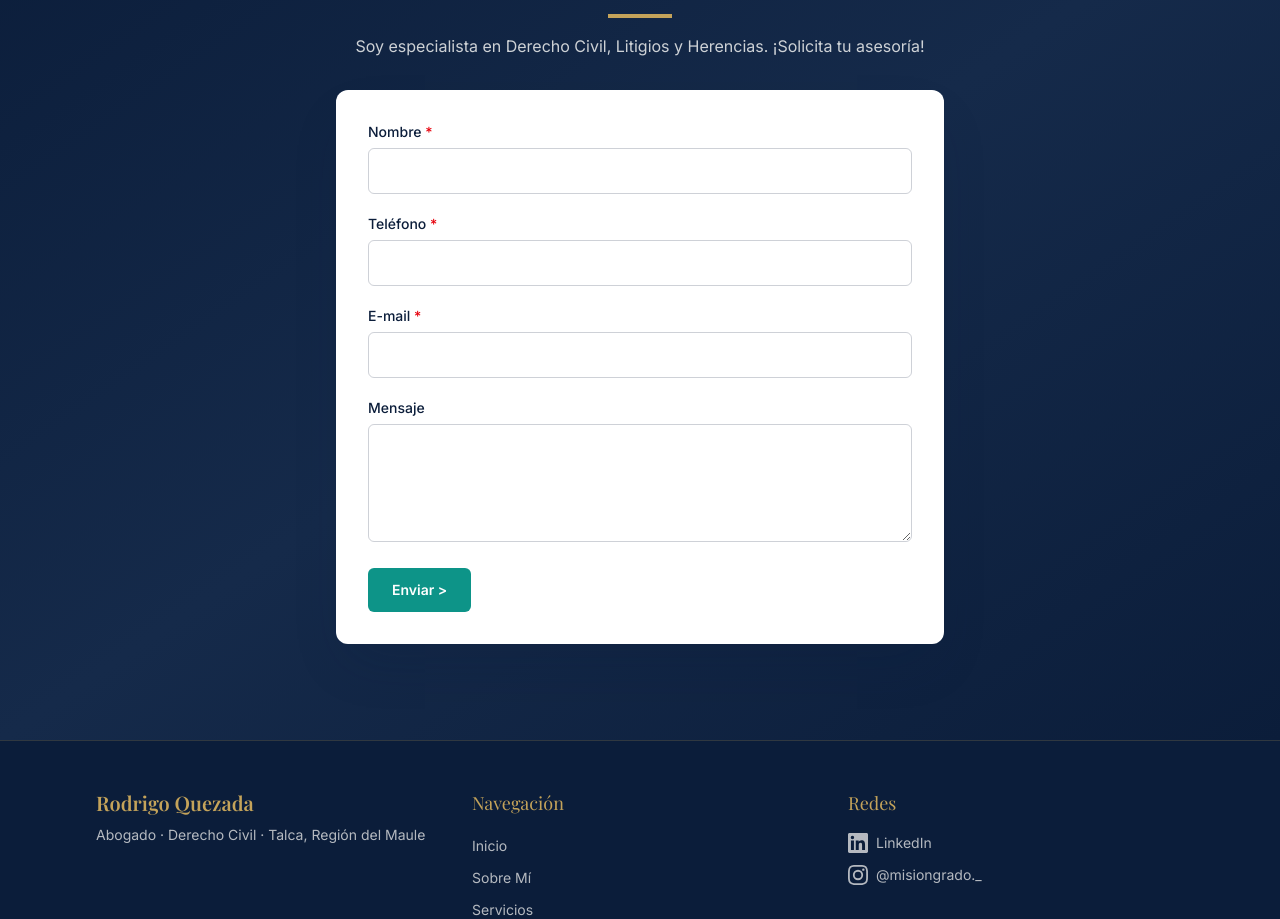
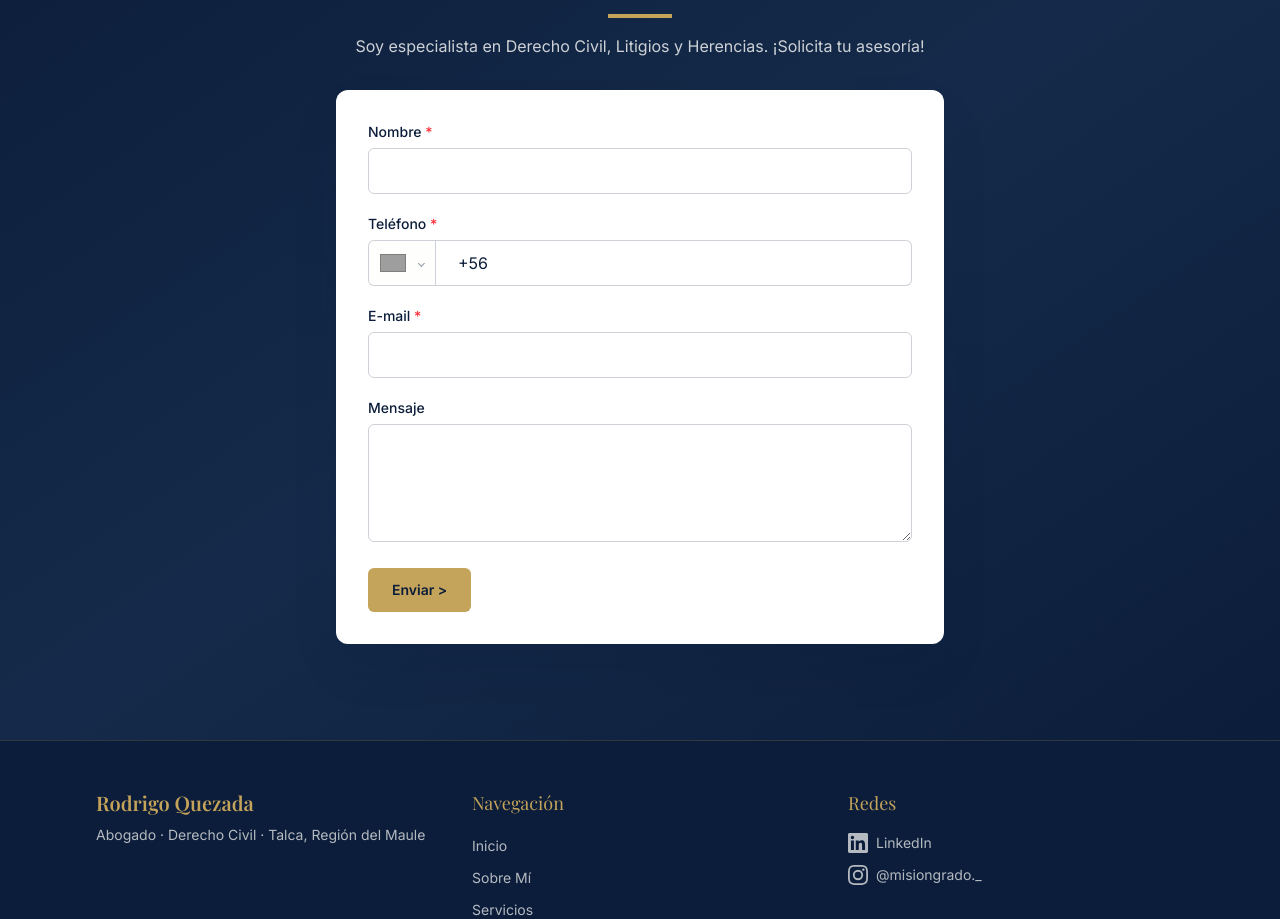
Before and after one commit to felipe-gomez-quezada/rodrigo-gomez-quezada, a Next.js app: page / in a window 1280 px wide. Shown: the part 3048-3967 px from the top of the page. Built offline with nearby package versions, Linux system fonts and the light colour scheme; grey boxes are pictures that could not be loaded; a web font is replaced by a local one.

Commit message:
💄 Improve form UI

```diff
--- a/app/globals.css
+++ b/app/globals.css
@@ -36,4 +36,44 @@
   body {
     @apply bg-cream text-navy font-sans antialiased;
   }
+
+  .phone-input {
+    --PhoneInput-color--focus: var(--gold);
+    --PhoneInputCountrySelectArrow-color--focus: var(--gold);
+    --PhoneInputCountryFlag-borderColor--focus: var(--gold);
+
+    @apply flex w-full items-stretch overflow-hidden rounded-md border border-navy/20 bg-white transition-colors;
+  }
+
+  .phone-input:focus-within {
+    @apply border-gold ring-2 ring-gold/20;
+  }
+
+  .phone-input--error {
+    @apply border-red-500;
+  }
+
+  .phone-input--error:focus-within {
+    @apply border-red-500 ring-2 ring-red-500/20;
+  }
+
+  .phone-input .PhoneInputCountry {
+    @apply shrink-0 self-stretch border-r border-navy/20 bg-cream/40 px-3;
+  }
+
+  .phone-input .PhoneInputCountrySelect {
+    @apply h-full cursor-pointer bg-transparent py-2.5 pr-2 text-sm text-navy outline-none;
+  }
+
+  .phone-input .PhoneInputCountryIcon {
+    @apply mr-2;
+  }
+
+  .phone-input .PhoneInputInput {
+    @apply min-w-0 flex-1 border-0 bg-transparent px-4 py-2.5 text-navy outline-none;
+  }
+
+  .phone-input .PhoneInputInput::placeholder {
+    @apply text-navy/40;
+  }
 }
--- a/components/contact-form.tsx
+++ b/components/contact-form.tsx
@@ -1,11 +1,15 @@
 "use client";
 
-import { useActionState, useState } from "react";
+import { useActionState } from "react";
+import { zodResolver } from "@hookform/resolvers/zod";
+import { useForm } from "react-hook-form";
 import { submitContactRequest } from "@/app/actions";
+import { PhoneInputField } from "@/components/phone-input-field";
 import {
   contactSchema,
   initialContactFormState,
   type ContactFormData,
+  type ContactFormInput,
 } from "@/lib/contact-schema";
 
 function SubmitButton({ disabled }: { disabled: boolean }) {
@@ -13,11 +17,50 @@ function SubmitButton({ disabled }: { disabled: boolean }) {
     <button
       type="submit"
       disabled={disabled}
-      className="inline-flex w-full items-center justify-center rounded-md bg-teal px-6 py-3 text-sm font-semibold text-white transition-colors hover:bg-teal-dark disabled:cursor-not-allowed disabled:opacity-60 sm:w-auto"
+      className="inline-flex w-full items-center justify-center rounded-md bg-gold px-6 py-3 text-sm font-semibold text-navy transition-all hover:brightness-95 active:brightness-90 disabled:cursor-not-allowed disabled:opacity-60 sm:w-auto"
     >
       Enviar &gt;
     </button>
   );
+}
+
+type FormFieldProps = {
+  id: keyof ContactFormInput;
+  label: string;
+  required?: boolean;
+  error?: string;
+  children: React.ReactNode;
+};
+
+function FormField({ id, label, required, error, children }: FormFieldProps) {
+  const hasError = Boolean(error);
+
+  return (
+    <div>
+      <label
+        htmlFor={id}
+        className={`mb-1.5 block text-sm font-medium ${
+          hasError ? "text-red-500" : "text-navy"
+        }`}
+      >
+        {label}
+        {required ? <span className="text-red-500"> *</span> : null}
+      </label>
+      {children}
+      {hasError ? (
+        <p className="mt-1 text-sm text-red-500">{error}</p>
+      ) : null}
+    </div>
+  );
+}
+
+const inputBaseClass =
+  "w-full rounded-md border px-4 py-2.5 text-navy outline-none transition-colors focus:ring-2";
+
+function inputClassName(hasError: boolean) {
+  return hasError
+    ? `${inputBaseClass} border-red-500 focus:border-red-500 focus:ring-red-500/20`
+    : `${inputBaseClass} border-navy/20 focus:border-gold focus:ring-gold/20`;
 }
 
 export function ContactForm() {
@@ -25,47 +68,35 @@ export function ContactForm() {
     submitContactRequest,
     initialContactFormState,
   );
-  const [clientErrors, setClientErrors] = useState<
-    Partial<Record<keyof ContactFormData, string>>
-  >({});
 
-  const handleSubmit = (event: React.FormEvent<HTMLFormElement>) => {
-    const formData = new FormData(event.currentTarget);
-    const raw = {
-      nombre: String(formData.get("nombre") ?? ""),
-      telefono: String(formData.get("telefono") ?? ""),
-      email: String(formData.get("email") ?? ""),
-      mensaje: String(formData.get("mensaje") ?? ""),
-    };
+  const {
+    register,
+    control,
+    handleSubmit,
+    formState: { errors },
+  } = useForm<ContactFormInput, unknown, ContactFormData>({
+    resolver: zodResolver(contactSchema),
+    mode: "onBlur",
+    reValidateMode: "onBlur",
+    defaultValues: {
+      nombre: "",
+      telefono: undefined,
+      email: "",
+      mensaje: "",
+    },
+  });
 
-    const parsed = contactSchema.safeParse(raw);
-    if (!parsed.success) {
-      event.preventDefault();
-      const errors: Partial<Record<keyof ContactFormData, string>> = {};
-      for (const issue of parsed.error.issues) {
-        const field = issue.path[0];
-        if (
-          field === "nombre" ||
-          field === "telefono" ||
-          field === "email" ||
-          field === "mensaje"
-        ) {
-          errors[field] = issue.message;
-        }
-      }
-      setClientErrors(errors);
-      return;
-    }
+  const getFieldError = (field: keyof ContactFormInput) =>
+    errors[field]?.message ?? state.fieldErrors?.[field];
 
-    setClientErrors({});
-  };
-
-  const fieldErrors = {
-    nombre: clientErrors.nombre ?? state.fieldErrors?.nombre,
-    telefono: clientErrors.telefono ?? state.fieldErrors?.telefono,
-    email: clientErrors.email ?? state.fieldErrors?.email,
-    mensaje: clientErrors.mensaje ?? state.fieldErrors?.mensaje,
-  };
+  const onSubmit = handleSubmit((data) => {
+    const formData = new FormData();
+    formData.append("nombre", data.nombre);
+    formData.append("telefono", data.telefono);
+    formData.append("email", data.email);
+    formData.append("mensaje", data.mensaje ?? "");
+    formAction(formData);
+  });
 
   return (
     <section
@@ -88,7 +119,7 @@ export function ContactForm() {
           {state.success ? (
             <div
               role="status"
-              className="rounded-lg border border-teal/30 bg-teal/5 px-4 py-3 text-sm text-navy"
+              className="rounded-lg border border-gold/30 bg-gold/5 px-4 py-3 text-sm text-navy"
             >
               Tu mensaje fue enviado correctamente. Me pondré en contacto
               contigo a la brevedad.
@@ -104,93 +135,63 @@ export function ContactForm() {
                 </div>
               ) : null}
 
-              <form
-                action={formAction}
-                onSubmit={handleSubmit}
-                noValidate
-                className="space-y-5"
+              <form onSubmit={onSubmit} noValidate className="space-y-5">
+                <FormField
+                  id="nombre"
+                  label="Nombre"
+                  required
+                  error={getFieldError("nombre")}
                 >
-            <div>
-              <label
-                htmlFor="nombre"
-                className="mb-1.5 block text-sm font-medium text-navy"
-              >
-                Nombre <span className="text-red-600">*</span>
-              </label>
                   <input
                     id="nombre"
-                name="nombre"
                     type="text"
+                    autoComplete="name"
+                    className={inputClassName(Boolean(getFieldError("nombre")))}
+                    {...register("nombre")}
+                  />
+                </FormField>
+
+                <FormField
+                  id="telefono"
+                  label="Teléfono"
                   required
-                autoComplete="name"
-                className="w-full rounded-md border border-navy/20 px-4 py-2.5 text-navy outline-none transition-colors focus:border-teal focus:ring-2 focus:ring-teal/20"
+                  error={getFieldError("telefono")}
+                >
+                  <PhoneInputField
+                    name="telefono"
+                    control={control}
+                    hasError={Boolean(getFieldError("telefono"))}
+                    disabled={isPending}
                   />
-              {fieldErrors.nombre ? (
-                <p className="mt-1 text-sm text-red-600">{fieldErrors.nombre}</p>
-              ) : null}
-            </div>
+                </FormField>
 
-            <div>
-              <label
-                htmlFor="telefono"
-                className="mb-1.5 block text-sm font-medium text-navy"
+                <FormField
+                  id="email"
+                  label="E-mail"
+                  required
+                  error={getFieldError("email")}
                 >
-                Teléfono <span className="text-red-600">*</span>
-              </label>
-              <input
-                id="telefono"
-                name="telefono"
-                type="text"
-                required
-                autoComplete="tel"
-                className="w-full rounded-md border border-navy/20 px-4 py-2.5 text-navy outline-none transition-colors focus:border-teal focus:ring-2 focus:ring-teal/20"
-              />
-              {fieldErrors.telefono ? (
-                <p className="mt-1 text-sm text-red-600">
-                  {fieldErrors.telefono}
-                </p>
-              ) : null}
-            </div>
-
-            <div>
-              <label
-                htmlFor="email"
-                className="mb-1.5 block text-sm font-medium text-navy"
-              >
-                E-mail <span className="text-red-600">*</span>
-              </label>
                   <input
                     id="email"
-                name="email"
                     type="email"
-                required
                     autoComplete="email"
-                className="w-full rounded-md border border-navy/20 px-4 py-2.5 text-navy outline-none transition-colors focus:border-teal focus:ring-2 focus:ring-teal/20"
+                    className={inputClassName(Boolean(getFieldError("email")))}
+                    {...register("email")}
                   />
-              {fieldErrors.email ? (
-                <p className="mt-1 text-sm text-red-600">{fieldErrors.email}</p>
-              ) : null}
-            </div>
+                </FormField>
 
-            <div>
-              <label
-                htmlFor="mensaje"
-                className="mb-1.5 block text-sm font-medium text-navy"
+                <FormField
+                  id="mensaje"
+                  label="Mensaje"
+                  error={getFieldError("mensaje")}
                 >
-                Mensaje
-              </label>
                   <textarea
                     id="mensaje"
-                name="mensaje"
                     rows={4}
-                className="w-full resize-y rounded-md border border-navy/20 px-4 py-2.5 text-navy outline-none transition-colors focus:border-teal focus:ring-2 focus:ring-teal/20"
+                    className={`${inputClassName(Boolean(getFieldError("mensaje")))} resize-y`}
+                    {...register("mensaje")}
                   />
-              {fieldErrors.mensaje ? (
-                <p className="mt-1 text-sm text-red-600">
-                  {fieldErrors.mensaje}
-                </p>
-              ) : null}
-            </div>
+                </FormField>
 
                 <SubmitButton disabled={isPending} />
               </form>
--- /dev/null
+++ b/components/phone-input-field.tsx
@@ -0,0 +1,38 @@
+"use client";
+
+import PhoneInput from "react-phone-number-input/react-hook-form";
+import es from "react-phone-number-input/locale/es.json";
+import type { Control, FieldValues, Path } from "react-hook-form";
+import "react-phone-number-input/style.css";
+
+type PhoneInputFieldProps<T extends FieldValues> = {
+  name: Path<T>;
+  control: Control<T>;
+  hasError?: boolean;
+  disabled?: boolean;
+};
+
+export function PhoneInputField<T extends FieldValues>({
+  name,
+  control,
+  hasError = false,
+  disabled = false,
+}: PhoneInputFieldProps<T>) {
+  return (
+    <PhoneInput
+      name={name}
+      control={control}
+      defaultCountry="CL"
+      international
+      countryCallingCodeEditable={false}
+      labels={es}
+      placeholder="9 1234 5678"
+      disabled={disabled}
+      className={`phone-input ${hasError ? "phone-input--error" : ""}`}
+      numberInputProps={{
+        id: "telefono",
+        autoComplete: "tel",
+      }}
+    />
+  );
+}
--- a/lib/contact-schema.ts
+++ b/lib/contact-schema.ts
@@ -1,13 +1,35 @@
+import { isValidPhoneNumber } from "libphonenumber-js/min";
 import { z } from "zod";
 
+const REQUIRED_MESSAGE = "Este campo es obligatorio";
+const INVALID_PHONE_MESSAGE =
+  "Por favor, introduce un número de teléfono válido";
+
 export const contactSchema = z.object({
-  nombre: z.string().trim().min(2, "Ingresa tu nombre"),
-  telefono: z.string().trim().min(8, "Ingresa un teléfono válido"),
-  email: z.string().trim().email("Ingresa un correo válido"),
+  nombre: z.string().trim().min(1, REQUIRED_MESSAGE),
+  telefono: z
+    .union([z.string(), z.undefined()])
+    .transform((value) => value ?? "")
+    .pipe(
+      z
+        .string()
+        .min(1, REQUIRED_MESSAGE)
+        .refine((phone) => isValidPhoneNumber(phone), {
+          message: INVALID_PHONE_MESSAGE,
+        }),
+    ),
+  email: z
+    .string()
+    .trim()
+    .min(1, REQUIRED_MESSAGE)
+    .pipe(
+      z.string().email("Por favor, introduce un correo electrónico válido"),
+    ),
   mensaje: z.string().trim().optional(),
 });
 
-export type ContactFormData = z.infer<typeof contactSchema>;
+export type ContactFormInput = z.input<typeof contactSchema>;
+export type ContactFormData = z.output<typeof contactSchema>;
 
 export type ContactFormState = {
   success: boolean;
--- a/package.json
+++ b/package.json
@@ -9,11 +9,15 @@
     "lint": "eslint"
   },
   "dependencies": {
+    "@hookform/resolvers": "^5.4.0",
     "@supabase/supabase-js": "^2.110.1",
+    "libphonenumber-js": "^1.13.8",
     "lucide-react": "^1.23.0",
     "next": "16.2.10",
     "react": "19.2.4",
     "react-dom": "19.2.4",
+    "react-hook-form": "^7.81.0",
+    "react-phone-number-input": "^3.4.17",
     "resend": "^6.17.1",
     "zod": "^4.4.3"
   },
```
Also changed, not shown: 1 other file (tests, documents, lock files or other folders). Lines whose indentation alone changed are shown as unchanged.
